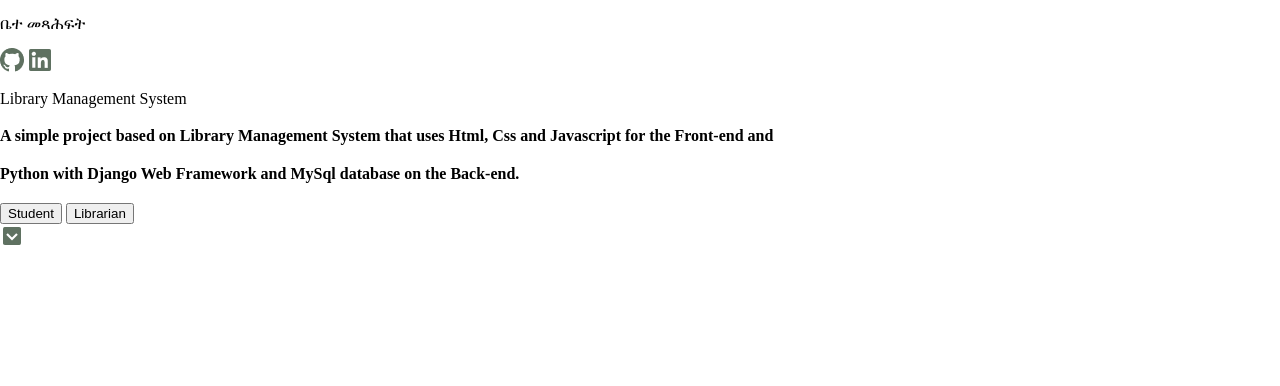
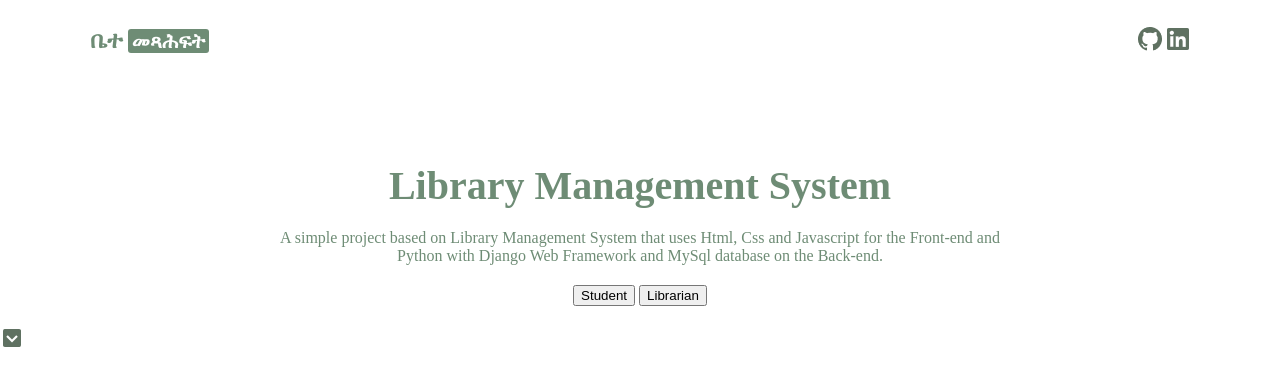
Before and after one commit to YonatanAfewerk/Projects, a plain HTML site: page index.html in a window 1280 px wide. Drawn offline with Linux system fonts and the light colour scheme.

Commit message:
Mon,May9,Database Project

```diff
--- a/dist/style.css
+++ b/dist/style.css
@@ -4,13 +4,72 @@ html {
   box-sizing: border-box;
 }
 
-*, *::before, *::after {
+*,
+*::before,
+*::after {
   box-sizing: inherit;
 }
 
 body {
   margin: 0;
   padding: 0;
-  line-height: 1;
+  font-family: revert;
+}
+
+.flex {
+  display: flex;
+}
+
+.flex-jc-sb {
+  justify-content: space-between;
+}
+
+.flex-js-c {
+  justify-content: center;
+}
+
+.flex-ai-c {
+  align-items: center;
+}
+
+.logo {
+  font-weight: bold;
+  font-size: 23px;
+  color: #6e8c75;
+  padding: 5px 90px;
+}
+
+.lo {
+  font-size: 20px;
+  border-radius: 3px;
+  padding: 1px 4px 1px 3.5px;
+  background-color: #6e8c75;
+  color: white;
+}
+
+.links {
+  padding: 5px 90px;
+}
+
+.hero {
+  text-align: center;
+}
+
+.Title {
+  font-size: 40px;
+  font-weight: bold;
+  color: #6e8c75;
+  margin: 80px 0 20px 0;
+}
+
+h4 {
+  font-weight: normal;
+  list-style: 1px;
+  margin: 0;
+  color: #6e8c75;
+}
+
+.Button {
+  margin: 20px;
 }
 /*# sourceMappingURL=style.css.map */
--- a/style.css
+++ /dev/null
@@ -1,16 +0,0 @@
-html {
-  font-size: 100%;
-  /* lets the user control the zoom level in the browser */
-  box-sizing: border-box;
-}
-
-*, *::before, *::after {
-  box-sizing: inherit;
-}
-
-body {
-  margin: 0;
-  padding: 0;
-  line-height: 1;
-}
-/*# sourceMappingURL=style.css.map */
```
Also changed, not shown: 2 other files.
